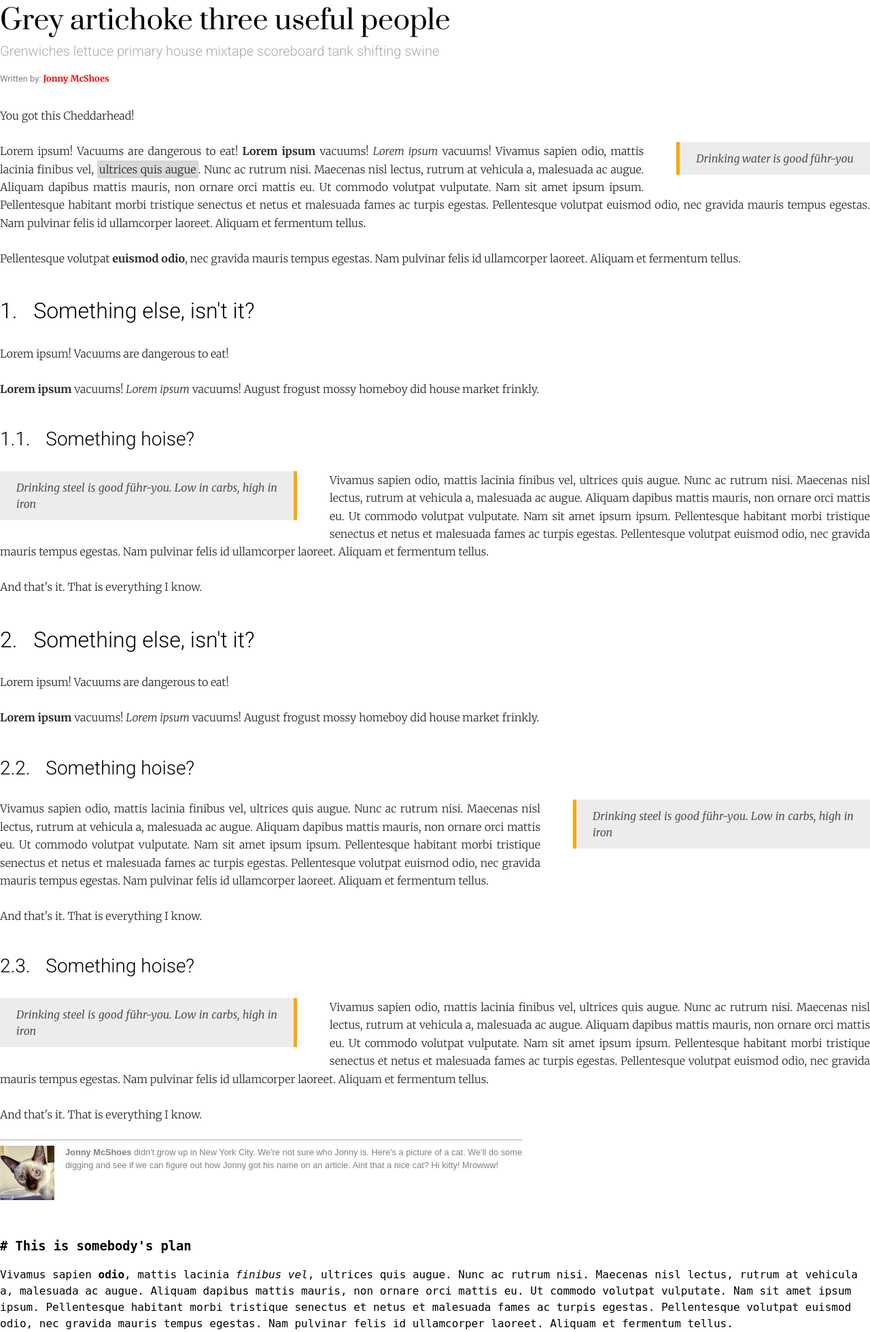
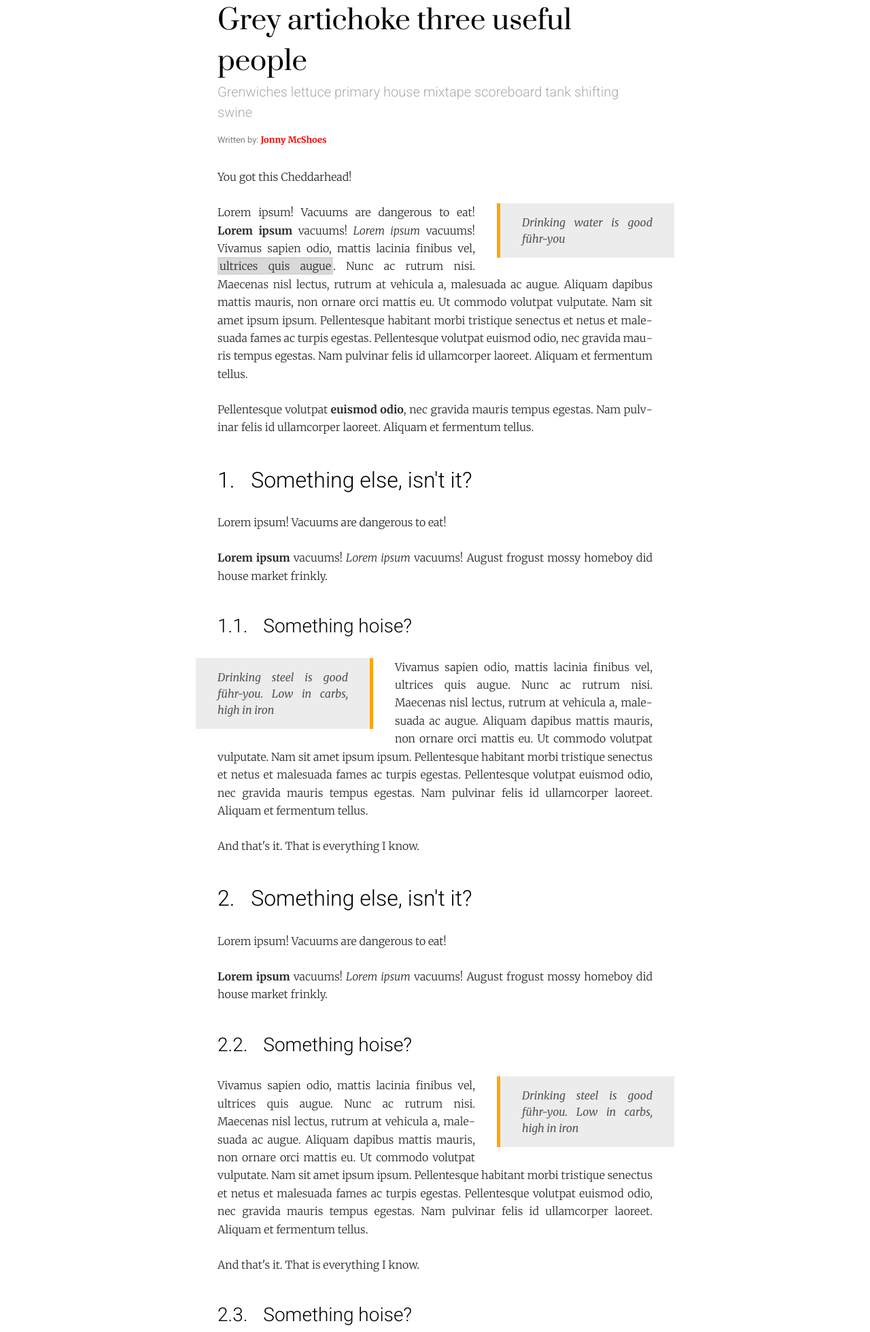
Before and after one commit to mikekasprzak/ld48-mockups, a PHP site: page / in a window 1280 px wide. Shown: the top 1959 px of the page at 68% size. Run offline with PHP 8.4, Linux system fonts and the light colour scheme.

Commit message:
nice overflow

```diff
--- a/rough-article/article-article.css
+++ b/rough-article/article-article.css
@@ -170,7 +170,7 @@ article.article p {
 article.article aside {
 	margin-top: 1.6rem;
 	margin-bottom: 1.0rem;
-	padding: 0.75rem 1.5rem;
+	padding: 1rem 2rem;
 	max-width: 30%;
 
 	background: var(--article-aside-background);
@@ -186,16 +186,16 @@ article.article aside, /* Default */
 article.article aside.right {
 	float: right;
 	border-left: 5px solid var(--article-aside-color);
-	margin-left: 3.0rem;
+	margin-left: 2rem;
 	border-right: 0;
-	margin-right: 0;
+	margin-right: -2rem;
 }
 article.article aside.left {
 	float: left;
 	border-right: 5px solid var(--article-aside-color);
-	margin-right: 3.0rem;
+	margin-right: 2rem;
 	border-left: 0;
-	margin-left: 0;
+	margin-left: -2rem;
 }
 
 /* On every-other page, default asides flip sides (so they look more like a book) */
@@ -212,6 +212,11 @@ article.article aside.left {
     }
 }
 
+/* fix flow of floats */
+article.article hgroup,
+article.article footer {
+	clear: both;
+}
 
 
 
--- a/rough-article/index.html
+++ b/rough-article/index.html
@@ -30,7 +30,7 @@
 				<div><span class="title">Updated:</span> <span class="author">Jan 22nd, 2021</a><!--<span>📅</span>--></div></div>
 			</address>
 			<p>You got this Cheddarhead!</p>
-			<aside class="right">Drinking water is good führ-you</aside>
+			<div><aside class="right">Drinking water is good führ-you</aside></div>
 			<p>Lorem ipsum! Vacuums are dangerous to eat! <strong>Lorem ipsum</strong> vacuums! <i>Lorem ipsum</i> vacuums! Vivamus sapien odio, mattis lacinia finibus vel, <span class="lit">ultrices quis augue</span>. Nunc ac rutrum nisi. Maecenas nisl lectus, rutrum at vehicula a, malesuada ac augue. Aliquam dapibus mattis mauris, non ornare orci mattis eu. Ut commodo volutpat vulputate. Nam sit amet ipsum ipsum. Pellentesque habitant morbi tristique senectus et netus et malesuada fames ac turpis egestas. Pellentesque volutpat euismod odio, nec gravida mauris tempus egestas. Nam pulvinar felis id ullamcorper laoreet. Aliquam et fermentum tellus.</p>
 			<p>Pellentesque volutpat <strong>euismod odio</strong>, nec gravida mauris tempus egestas. Nam pulvinar felis id ullamcorper laoreet. Aliquam et fermentum tellus.</p>
 			<hgroup>
@@ -41,7 +41,7 @@
 			<hgroup>
 				<h3>Something hoise?</h3>
 			</hgroup>
-			<aside class="left">Drinking steel is good führ-you. Low in carbs, high in iron</aside>
+			<div><aside class="left">Drinking steel is good führ-you. Low in carbs, high in iron</aside></div>
 			<p>Vivamus sapien odio, mattis lacinia finibus vel, ultrices quis augue. Nunc ac rutrum nisi. Maecenas nisl lectus, rutrum at vehicula a, malesuada ac augue. Aliquam dapibus mattis mauris, non ornare orci mattis eu. Ut commodo volutpat vulputate. Nam sit amet ipsum ipsum. Pellentesque habitant morbi tristique senectus et netus et malesuada fames ac turpis egestas. Pellentesque volutpat euismod odio, nec gravida mauris tempus egestas. Nam pulvinar felis id ullamcorper laoreet. Aliquam et fermentum tellus.</p>
 			<p>And that's it. That is everything I know.</p>
 			<hgroup>
@@ -52,13 +52,13 @@
 			<hgroup>
 				<h3>Something hoise?</h3>
 			</hgroup>
-			<aside>Drinking steel is good führ-you. Low in carbs, high in iron</aside>
+			<div><aside>Drinking steel is good führ-you. Low in carbs, high in iron</aside></div>
 			<p>Vivamus sapien odio, mattis lacinia finibus vel, ultrices quis augue. Nunc ac rutrum nisi. Maecenas nisl lectus, rutrum at vehicula a, malesuada ac augue. Aliquam dapibus mattis mauris, non ornare orci mattis eu. Ut commodo volutpat vulputate. Nam sit amet ipsum ipsum. Pellentesque habitant morbi tristique senectus et netus et malesuada fames ac turpis egestas. Pellentesque volutpat euismod odio, nec gravida mauris tempus egestas. Nam pulvinar felis id ullamcorper laoreet. Aliquam et fermentum tellus.</p>
 			<p>And that's it. That is everything I know.</p>
 			<hgroup>
 				<h3>Something hoise?</h3>
 			</hgroup>
-			<aside class="left">Drinking steel is good führ-you. Low in carbs, high in iron</aside>
+			<div><aside class="left">Drinking steel is good führ-you. Low in carbs, high in iron</aside></div>
 			<p>Vivamus sapien odio, mattis lacinia finibus vel, ultrices quis augue. Nunc ac rutrum nisi. Maecenas nisl lectus, rutrum at vehicula a, malesuada ac augue. Aliquam dapibus mattis mauris, non ornare orci mattis eu. Ut commodo volutpat vulputate. Nam sit amet ipsum ipsum. Pellentesque habitant morbi tristique senectus et netus et malesuada fames ac turpis egestas. Pellentesque volutpat euismod odio, nec gravida mauris tempus egestas. Nam pulvinar felis id ullamcorper laoreet. Aliquam et fermentum tellus.</p>
 			<p>And that's it. That is everything I know.</p>
 			<footer>
--- a/rough-article/style.css
+++ b/rough-article/style.css
@@ -58,3 +58,9 @@ img {
 section article:not(:first-child) {
 	margin-top: 3.0rem;
 }
+
+/* target the children, so we can override it */
+section article > * {
+	max-width: 640px; /*1080px*/
+	margin: 0 auto;
+}
```
